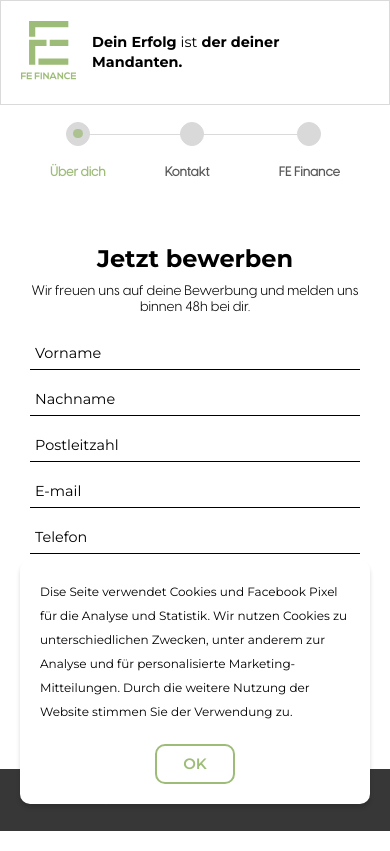
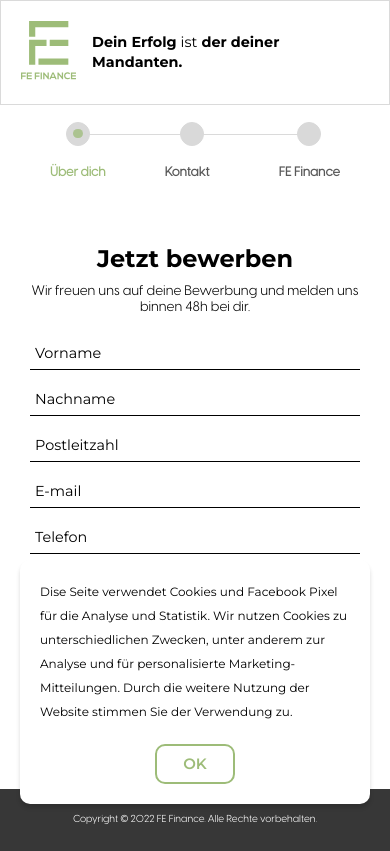
Before and after one commit to JESAM-Consulting/lp2genrator, a React (Create React App) app: page /form in a window 390 px wide. Built offline with nearby package versions, Linux system fonts and the light colour scheme.

Commit message:
fixing heig of screen on mobile

```diff
--- a/src/components/steper/steper.scss
+++ b/src/components/steper/steper.scss
@@ -70,4 +70,8 @@
   min-height: calc(100vh - 180px);
   overflow: auto;
 
+  @include breakpoint('max-sm') {
+    min-height: calc(100vh - 160px);
+  }
+
 }
```
